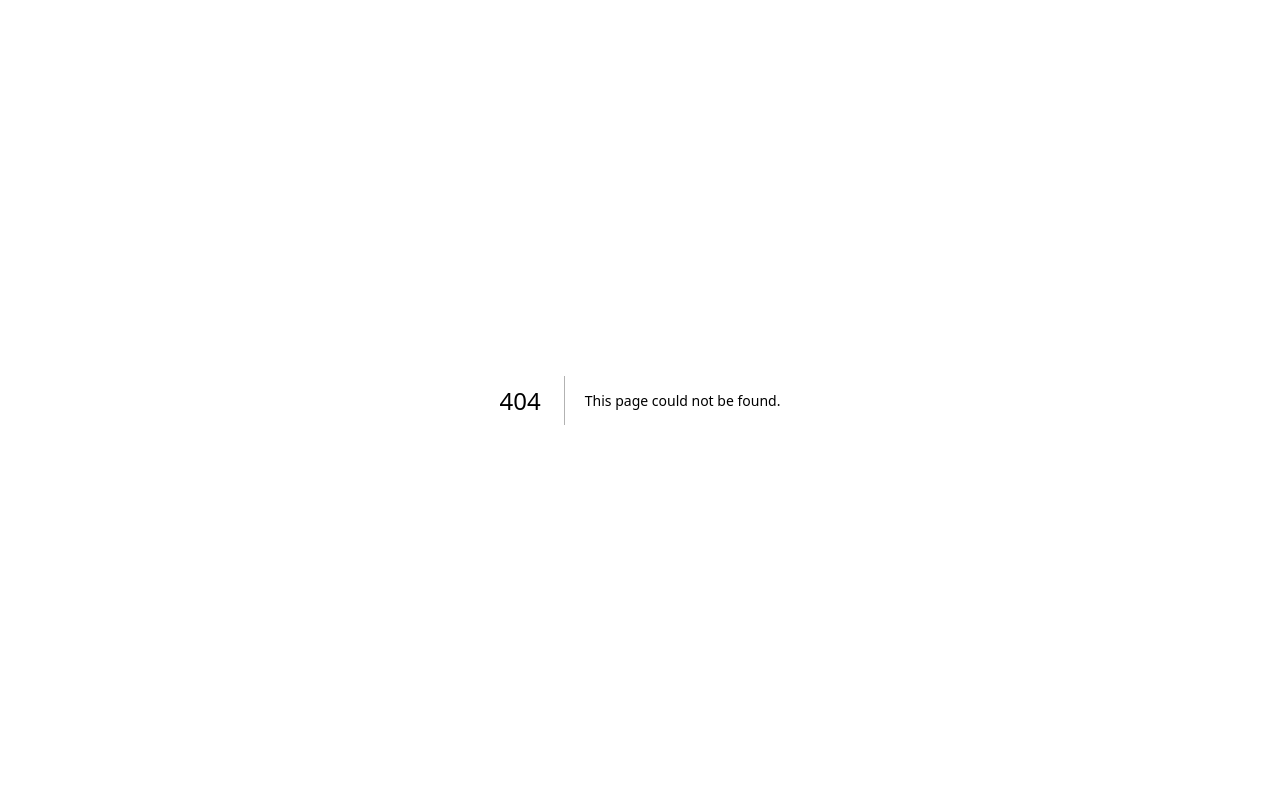
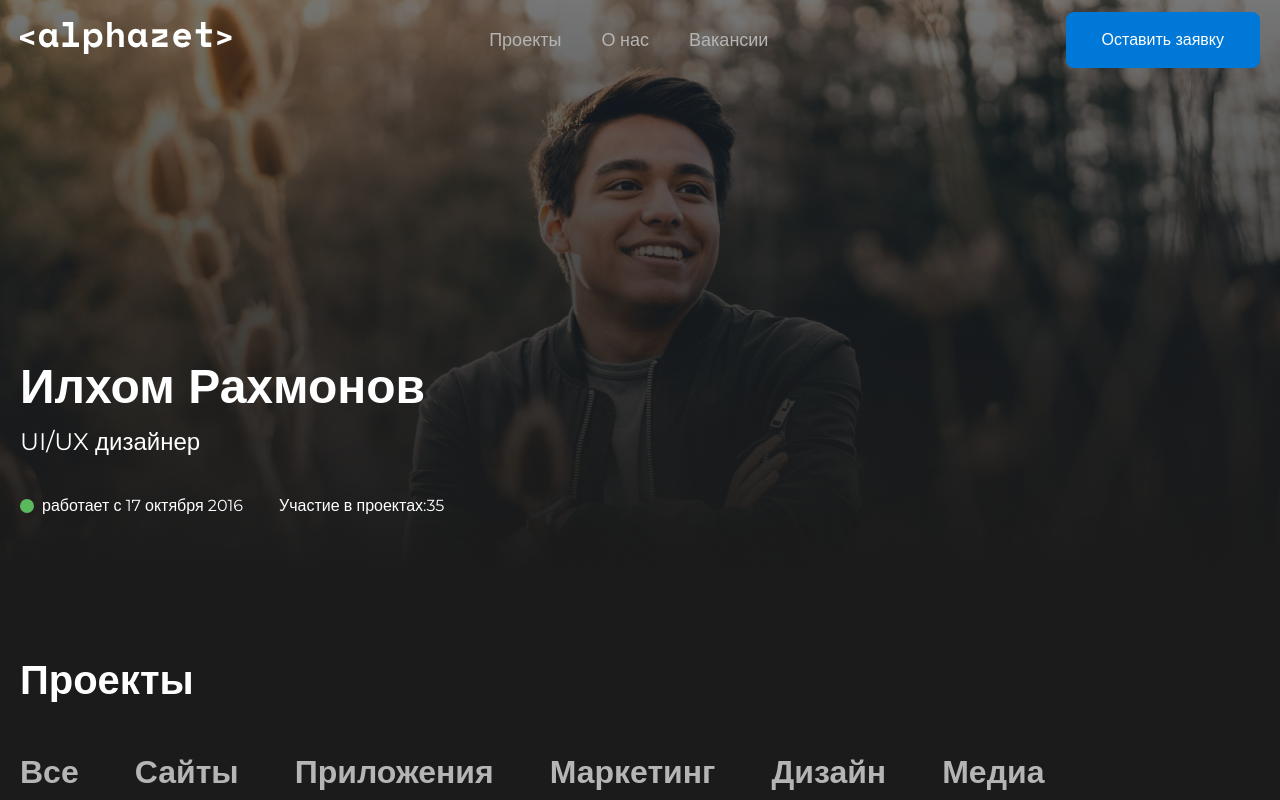
Before and after one commit to Netis-devs/alphazet, a Next.js app: page /teammember/1 in a window 1280 px wide. Before the commit this address had no page. Shown: the top 800 px of the page. Built offline with nearby package versions, Linux system fonts and the light colour scheme.

Commit message:
added team member page

```diff
--- a/src/components/Header/Header.module.scss
+++ b/src/components/Header/Header.module.scss
@@ -1,5 +1,5 @@
 .header {
   position: relative;
-  padding-bottom: 52%;
+  padding-bottom: 45%;
   background-color: #222;
 }
--- /dev/null
+++ b/src/pages/teammember/[teamMember].js
@@ -0,0 +1,12 @@
+import React from 'react';
+import TeamMember from '@/views/TeamMember/TeamMember';
+
+const team = () => {
+  return (
+    <div>
+      <TeamMember />
+    </div>
+  );
+};
+
+export default team;
--- /dev/null
+++ b/src/views/TeamMember/TeamMember.jsx
@@ -0,0 +1,136 @@
+import Container from '@/components/Container';
+import Header from '@/components/Header/Header';
+import Footer from '@/components/Footer/Footer';
+import Button from '@/components/Buttons/Button';
+import ProjectCard from '@/components/Card/ProjectCard';
+
+import TeamMemberImg from '@/assets/images/teamMember.png';
+import cardProject from '@/assets/images/cards-project.png';
+
+import styles from '@/views/TeamMember/TeamMember.module.scss';
+
+const infoData = [
+  {
+    id: 1,
+    title: 'Илхом Рахмонов',
+    text: 'UI/UX дизайнер',
+    workPeriod: 'работает с 17 октября 2016',
+    projectsNumber: 35,
+  },
+];
+
+const buttonTitle = [
+  {
+    id: 1,
+
+    title: 'Все',
+  },
+  {
+    id: 1,
+
+    title: 'Сайты',
+  },
+  {
+    id: 1,
+
+    title: 'Приложения',
+  },
+  {
+    id: 1,
+
+    title: 'Маркетинг',
+  },
+  {
+    id: 1,
+
+    title: 'Дизайн',
+  },
+  {
+    id: 1,
+
+    title: 'Медиа',
+  },
+];
+const projectCards = [
+  {
+    id: '1',
+    href: 'projects/1',
+    alt: 'bnma',
+    src: cardProject,
+  },
+  {
+    id: '2',
+    href: 'projects/2',
+    alt: 'bnma',
+    src: cardProject,
+  },
+  {
+    id: '3',
+    href: 'projects/3',
+    alt: 'bnma',
+    src: cardProject,
+  },
+  {
+    id: '4',
+    href: 'projects/4',
+    alt: 'bnma',
+    src: cardProject,
+  },
+];
+
+const TeamMember = () => {
+  return (
+    <div>
+      <Header src={TeamMemberImg} alt="teamMember">
+        <div className={styles.teamInfo}>
+          {infoData.map((item) => (
+            <div key={item.id}>
+              <h3 className={styles.teamTitle}>{item.title}</h3>
+              <p className={styles.teamText}>{item.text}</p>
+              <div className={styles.teamInfoInner}>
+                <span className={styles.span}></span>
+                <p className={styles.teamSecondText}>{item.workPeriod}</p>
+                <p className={`${styles.teamSecondText} ${styles.second}`}>
+                  Участие в проектах:{item.projectsNumber}
+                </p>
+              </div>
+            </div>
+          ))}
+        </div>
+      </Header>
+      <Container>
+        <section className={styles.projects}>
+          <h3 className={styles.teamProjectTitle}>Проекты</h3>
+          <div className={styles.projectButtons}>
+            {buttonTitle.map((item) => (
+              <Button
+                as="a"
+                href="/"
+                className={styles.projectButton}
+                key={item.idß}
+                variant="project"
+              >
+                {item.title}
+              </Button>
+            ))}
+            <div className={styles.projectLinks}>
+              {projectCards.map((item) => (
+                <ProjectCard
+                  key={item.id}
+                  href={item.href}
+                  src={item.src}
+                  alt={item.alt}
+                  title="iTV"
+                  text="gbhs gh nfgh"
+                />
+              ))}
+            </div>
+          </div>
+        </section>
+      </Container>
+      <Footer />
+    </div>
+  );
+};
+
+export default TeamMember;
--- /dev/null
+++ b/src/views/TeamMember/TeamMember.module.scss
@@ -0,0 +1,55 @@
+@import '@/styles/common';
+.teamInfo {
+  bottom: 10%;
+  position: absolute;
+}
+.teamTitle {
+  margin-bottom: 0.75rem;
+  @include text-styles($size: 3rem, $weight: 700, $height: 3.5rem);
+}
+.teamText {
+  @include text-styles($size: 1.5rem, $weight: 400, $height: 2rem);
+}
+.teamInfoInner {
+  margin-top: 2.25rem;
+  @include flex($x: center, $y: space-between);
+}
+.teamSecondText {
+  @include text-styles($size: 1rem, $weight: 400, $height: 1.5rem);
+}
+.second {
+  margin-left: 2.25rem;
+}
+.span {
+  margin-right: 0.5rem;
+  content: '';
+  border-radius: 50%;
+  background: #5cb85c;
+  width: 14px;
+  height: 14px;
+}
+.projects {
+  margin: 5rem 0;
+}
+.teamProjectTitle {
+  margin-bottom: 3rem;
+  @include text-styles($size: 2.5rem, $weight: 700, $height: 3rem);
+}
+.projectButton {
+  margin-right: 3.5rem;
+}
+.projectLinks {
+  margin: 3.75rem 0;
+  display: grid;
+  gap: 1.5rem;
+  grid-template-columns: repeat(auto-fit, minmax(36.75rem, 1fr));
+}
+
+@media (max-width: 1200px) {
+  .projectButtons {
+    padding-top: 1.25rem;
+  }
+  .projectLinks {
+    margin: 3rem 0;
+  }
+}
```
Also changed, not shown: src/components/Navbar/Navbar.jsx (+11 -1 lines), public/assets/images/teamMember.png (added).
